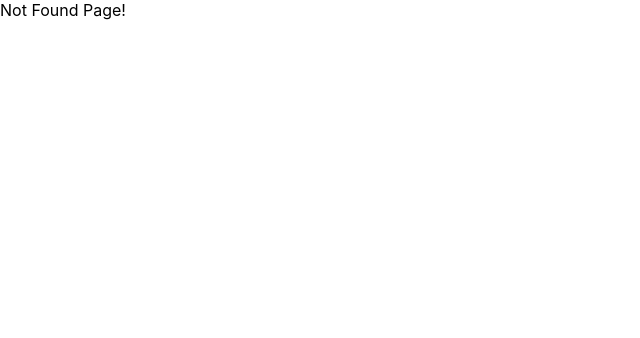
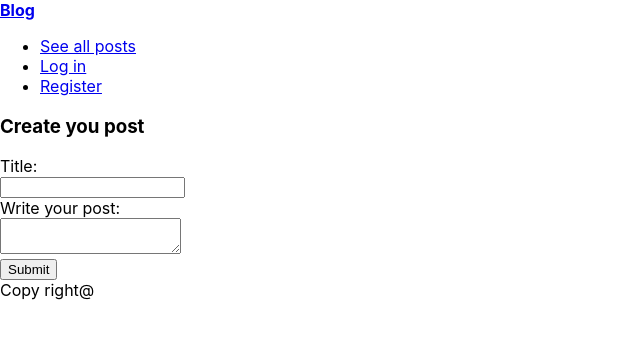
Before and after one commit to ElkaDerm/blog, a React (Create React App) app in the folder frontend/: page /create in a window 1280 px wide. Before the commit this address had no page. Shown: the top 338 px of the page, without its empty margins (0-640 px from the left). Built offline with nearby package versions, Linux system fonts and the light colour scheme.

Commit message:
add create post page and router

```diff
--- a/frontend/src/App.js
+++ b/frontend/src/App.js
@@ -7,6 +7,7 @@ import { LoginPage } from "./components/authentication/LoginPage.js";
 import { RegisterPage } from "./components/authentication/RegisterPage.js";
 import { AllPosts } from './components/blog-post/AllPosts.js';
 import { DetailsPage } from "./components/blog-post/DetailsPage.js";
+import {CreatePost} from "./components/blog-post/CreatePost.js"
 import { HomePage } from "./components/home/HomePage.js";
 import { DefaultLayout } from './components/shared/DefaultLayout.js';
 import { NotFoundPage } from './components/errors/NotFoundPage.js';
@@ -22,6 +23,7 @@ function App() {
             <Route path='/' element={<DefaultLayout />}>
 
                 <Route path='blog' element={<AllPosts />} />
+                <Route path='create' element={<CreatePost />} />
                 <Route path='blog/:postId' element={<DetailsPage />} />
                 <Route path='register' element={<RegisterPage />} />
                 <Route path='login' element={<LoginPage />} />
--- a/frontend/src/components/blog-post/AllPosts.js
+++ b/frontend/src/components/blog-post/AllPosts.js
@@ -1,11 +1,10 @@
 
 
-import {CreatePost} from "./CreatePost.js"
 
 export function AllPosts () {
     return (
 
-        <CreatePost/>
+       " Hello from all post page!"
 
     )
 }
--- a/frontend/src/components/blog-post/CreatePost.js
+++ b/frontend/src/components/blog-post/CreatePost.js
@@ -1,33 +1,39 @@
 
 
-export function CreatePost ({title, postcontent}) {
 
 
-const onSubmit=(e) => {
-    e.preventDefault();
 
-    const formData= new FormData(e.currentTarget);
+export function CreatePost() {
 
 
-    const title= formData.get('title')
-    const postText= formData.get('postcontent')
+    const onSubmit = (e) => {
+        e.preventDefault();
 
-    console.log (title, postText)
-}
+        const formData = new FormData(e.currentTarget);
+
+
+        const title = formData.get('title')
+        const postText = formData.get('postcontent')
+
+        console.log(title, postText)
+    }
 
 
     return (
         <div>
-            <form  onSubmit={onSubmit}>
+            <h3>Create you post</h3>
+            <form onSubmit={onSubmit}>
                 <div>
-                <label>
-                    Title:
-                </label>
-                   <input type="text" name="title" value={title}/>
+                    <div>
+                        <label tohtml="title">Title:</label>
+                    </div>
+                    <input type="text" name="title" id="title" defaultValue="" />
                 </div>
                 <div>
-                   <label>Write your post:</label>
-                    <textarea name="postcontent" id="postcontent" value={postcontent} ></textarea>
+                    <div>
+                    <label tohtml="postcontent">Write your post:</label>
+                    </div>
+                    <textarea name="postcontent" id="postcontent" defaultValue="" ></textarea>
 
                 </div>
                 <div>
--- a/frontend/src/components/shared/Navigation.js
+++ b/frontend/src/components/shared/Navigation.js
@@ -4,13 +4,13 @@ import { Link } from "react-router-dom";
 import { AuthContext } from "../../context/AuthContext.js";
 
 
-export function Navigation () {
+export function Navigation() {
 
 
-    const {authState}= useContext(AuthContext);
+    const { authState } = useContext(AuthContext);
     console.log('from navigation')
     console.log(authState)
-    const isAuthenticated=authState && authState.isAuthenticated
+    const isAuthenticated = authState && authState.isAuthenticated
 
     const navigationSwitch = isAuthenticated ? (
         <ul>
@@ -20,7 +20,9 @@ export function Navigation () {
             </li>
 
             <li>
-
+                <Link to='create'>Create post</Link>
+            </li>
+            <li>
                 <Link to='logout'>Log out</Link>
             </li>
         </ul>
```
Lines whose indentation alone changed are shown as unchanged.
